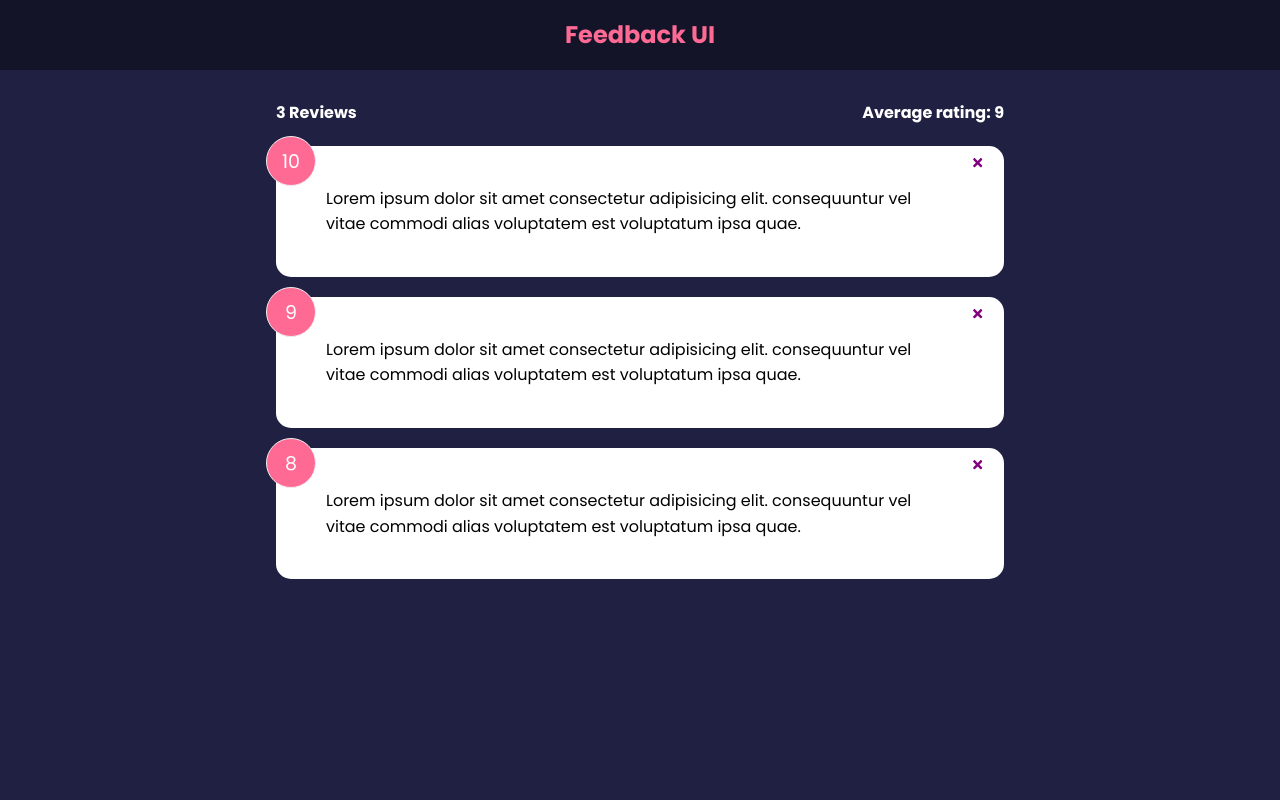
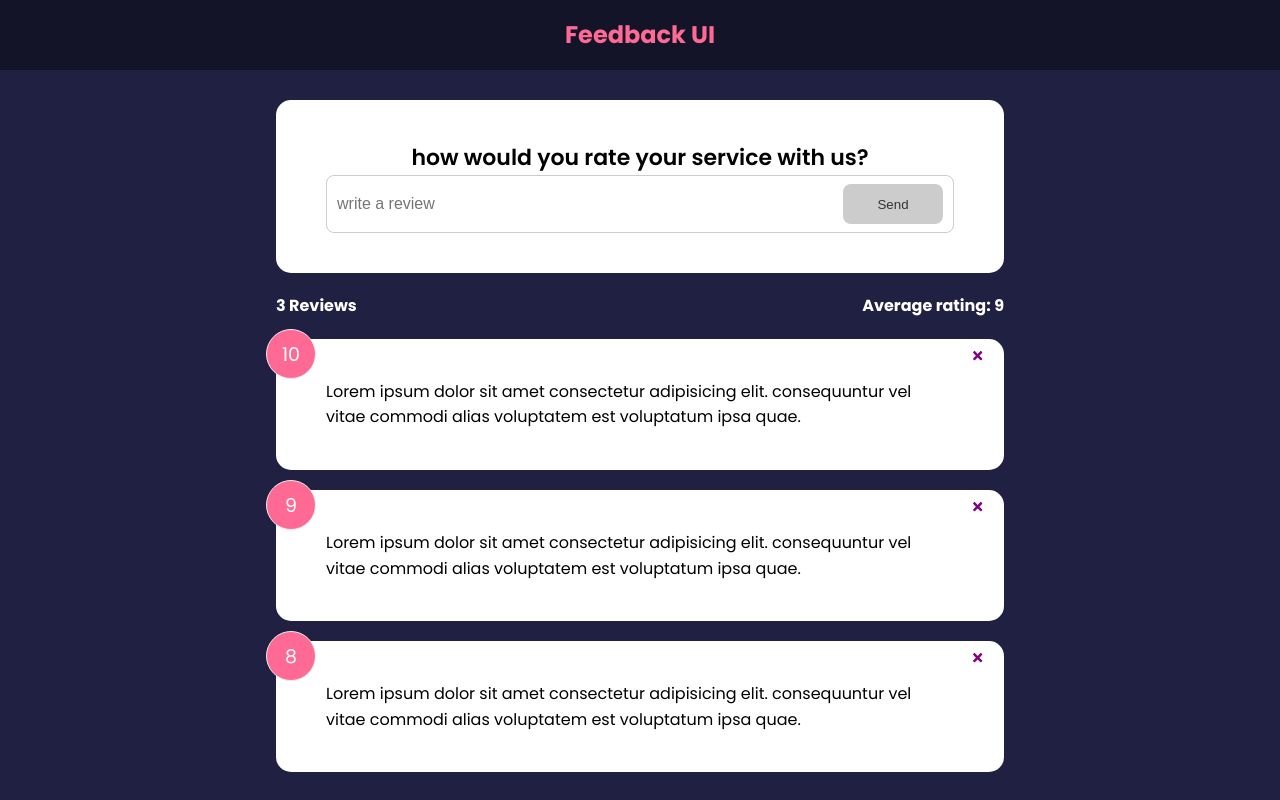
Before and after one commit to tosalmanshaikh/Feedback-App-Front-to-back-2022-Brad-Traversy-Udemy, a React (Create React App) app: page / in a window 1280 px wide. Built offline with nearby package versions, Linux system fonts and the light colour scheme.

Commit message:
active form

```diff
--- a/src/App.js
+++ b/src/App.js
@@ -3,6 +3,7 @@
 import FeedbackList from "./components/FeedbackList";
 import FeedbackData from "./components/data/FeedbackData";
 import FeedbackStats from "./components/FeedbackStats";
+import FeedbackForm from "./components/FeedbackForm";
 
 function App() {
    const [feedback, setFeedback] = useState(FeedbackData);
@@ -18,6 +19,7 @@
          <Header />
 
          <div className="container">
+            <FeedbackForm />
             <FeedbackStats feedback={feedback} />
             <FeedbackList feedback={feedback} handleDelete={deleteFeedback} />
          </div>
--- /dev/null
+++ b/src/components/FeedbackForm.jsx
@@ -0,0 +1,55 @@
+import { useState } from "react"
+import Card from "./shared/Card"
+import Button from "./shared/Button"
+
+function FeedbackForm() {
+
+    const [text, setText] = useState('')
+    const [btnDisabled, setBtnDisabled] = useState(true)
+    const [message, setMessage] = useState('')
+
+
+    const handleTextChange = (e) => {
+
+        if (text === ''){
+            setBtnDisabled(true)
+            setMessage(null)
+        } else if(text !== '' && text.trim().length <= 10) {
+            setMessage('Text message must be atleast 10 characters')
+            setBtnDisabled(true)
+        } else {
+            setMessage(null)
+            setBtnDisabled(false)
+        }
+
+        setText(e.target.value);
+    }
+
+  return (
+    <Card>
+      <form>
+          <h2>how would you rate your service with us?</h2>
+
+        {/* to do - rating select component */}
+
+        <div className="input-group">
+            <input
+                onChange={handleTextChange}
+                type="text"
+                placeholder="write a review"
+                value={text}
+                />
+
+            <Button type="submit" isDisabled={btnDisabled}>
+                Send
+                </Button>
+        </div>
+
+        {message && <div className="message">{message}</div>}
+
+        </form>
+    </Card>
+  )
+}
+
+export default FeedbackForm
--- /dev/null
+++ b/src/components/shared/Button.jsx
@@ -0,0 +1,26 @@
+import PropTypes from 'prop-types'
+import React from 'react'
+
+function Button({ children, version, type, isDisabled }) {
+  return (
+    <button type={type} disabled={isDisabled} className={`btn btn-${version}`}>
+      {children}
+      </button>
+  )
+}
+
+Button.defaultProps = {
+    version: 'primary',
+    type: 'button',
+    isDisabled: false,
+}
+
+
+Button.propTypes = {
+    children: PropTypes.node.isRequired,
+    version: PropTypes.string,
+    type: PropTypes.string,
+    isDisabled: PropTypes.bool,
+}
+
+export default Button
```
